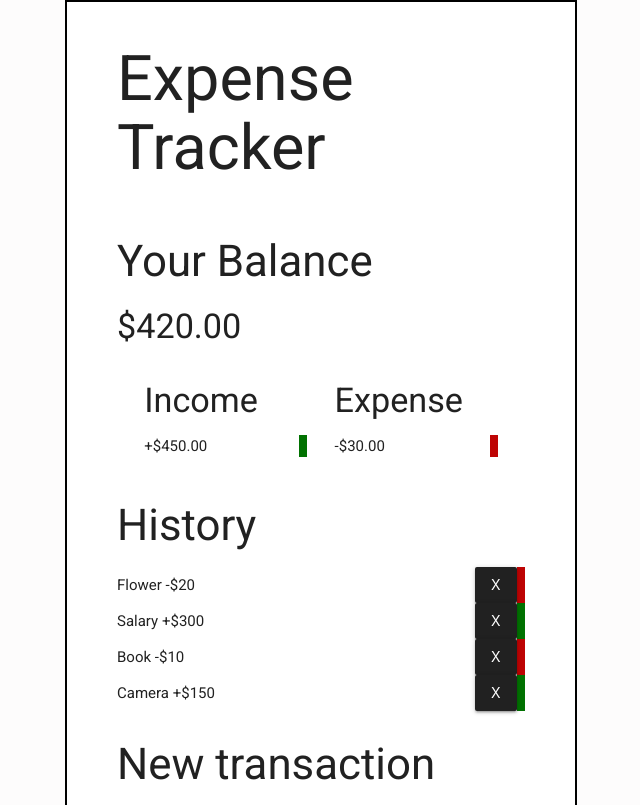
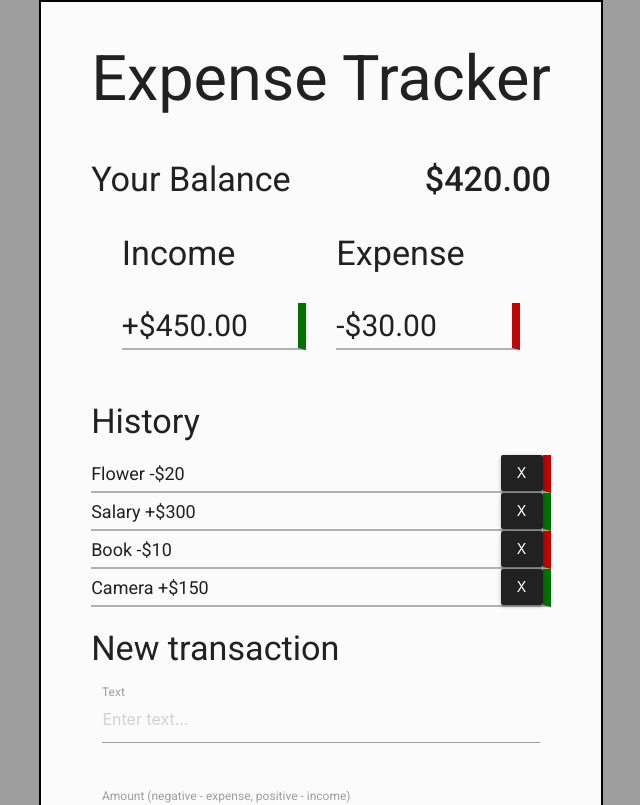
Before and after one commit to nagaremono/expense-tracker, a React (Create React App) app: page / in a window 1280 px wide. Shown: the top 805 px of the page, without its empty margins (319-959 px from the left). Built offline with nearby package versions, Linux system fonts and the light colour scheme.

Commit message:
improve readability

```diff
--- a/src/App.css
+++ b/src/App.css
@@ -1,13 +1,13 @@
 #root {
   display: grid;
   place-items: center;
-  background-color: #fdfcfc;
+  background-color: #9e9e9e;
   min-height: 100vh;
 }
 
 .App {
-  width: 40vw;
-  background-color: #fff;
+  min-width: 40vw;
+  background-color: #fbfbfb;
   min-height: 90vh;
   display: grid;
   grid-template-columns: 50px 1fr 50px;
@@ -19,13 +19,22 @@ h1,
   grid-column: 2;
 }
 
+.balance h4 {
+  display: flex;
+  justify-content: space-between;
+}
+
 .inc-exp-container {
   display: flex;
   justify-content: space-evenly;
 }
 
 .inc-exp-container div {
-  width: 40%;
+  min-width: 40%;
+}
+
+.inc-exp-container p {
+  font-size: 2rem;
 }
 
 .plus {
@@ -41,4 +50,9 @@ h1,
   display: flex;
   justify-content: space-between;
   align-items: center;
+  border-bottom: 2px solid rgba(129, 129, 129, 0.6);
 }
+
+.list span {
+  font-size: 1.2rem;
+}
--- a/src/components/AddTransaction.js
+++ b/src/components/AddTransaction.js
@@ -28,7 +28,7 @@ export default function AddTransaction() {
 
   return (
     <React.Fragment>
-      <h3>New transaction</h3>
+      <h4>New transaction</h4>
       <form onSubmit={onSubmit}>
         <div className="row">
           <div className="input-field col s12">
--- a/src/components/Balance.js
+++ b/src/components/Balance.js
@@ -10,8 +10,9 @@ export default function Balance() {
 
   return (
     <div className="balance">
-      <h3>Your Balance</h3>
-      <h4>${total}</h4>
+      <h4>
+        Your Balance <strong>${total}</strong>
+      </h4>
     </div>
   );
 }
--- a/src/components/TransactionList.js
+++ b/src/components/TransactionList.js
@@ -7,8 +7,8 @@ export default function TransactionList() {
 
   return (
     <React.Fragment>
-      <h3>History</h3>
-      <ul id="list" className="list">
+      <h4>History</h4>
+      <ul className="list">
         {transactions.map((transaction) => (
           <Transaction key={transaction.id} transaction={transaction} />
         ))}
```
